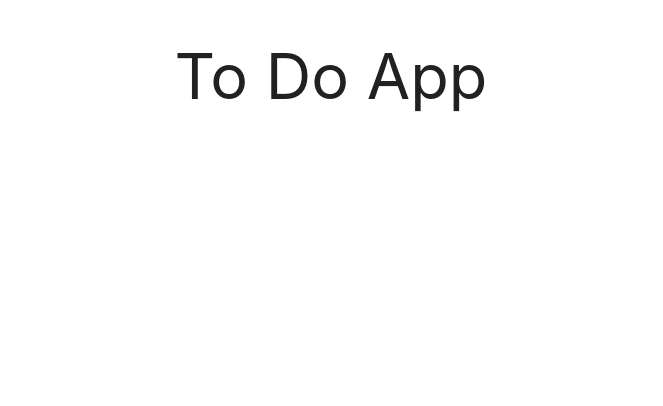
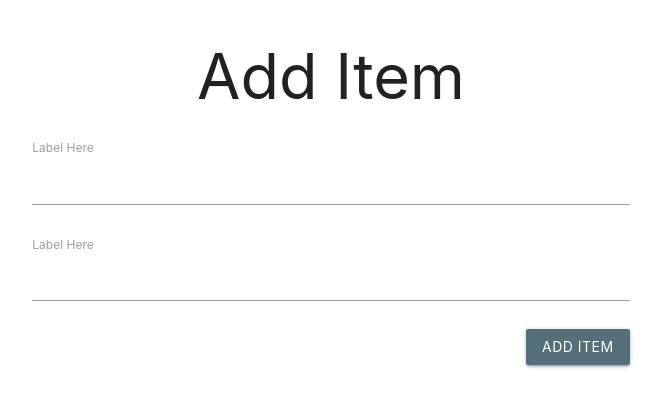
Before and after one commit to 3daddict/redux-todo-list, a React (Create React App) app: page /add in a window 1280 px wide. Shown: the top 406 px of the page, without its empty margins (309-972 px from the left). Built offline with nearby package versions, Linux system fonts and the light colour scheme.

Commit message:
created add items form

```diff
--- a/package.json
+++ b/package.json
@@ -11,6 +11,7 @@
     "react-router-dom": "^4.3.1",
     "react-scripts": "2.0.3",
     "redux": "^4.0.0",
+    "redux-form": "^7.4.2",
     "redux-promise": "^0.6.0"
   },
   "scripts": {
--- a/src/components/App.js
+++ b/src/components/App.js
@@ -1,13 +1,14 @@
 import React, { Component } from 'react';
 import { Route } from 'react-router-dom';
 import List from './list';
+import AddItem from './add_item';
 
 class App extends Component {
   render() {
     return (
       <div className="container">
-      	<h1 className="center">To Do App</h1>
-        <Route path="/" exact component={List} />
+      	<Route path="/" exact component={List} />
+        <Route path="/add" component={AddItem} />
       </div>
     );
   }
--- /dev/null
+++ b/src/components/add_item.js
@@ -0,0 +1,48 @@
+import React, { Component } from 'react';
+import { Field, reduxForm } from 'redux-form';
+
+class AddItem extends Component {
+
+    renderInput(props){
+        return (
+            <div className="row">
+                <div className="s12">
+                    <label>Label Here</label>
+                    <input {...props.input} type="text" />
+                </div>
+            </div>
+        )
+    }
+
+    saveItem = (values) => {
+        console.log('Form Values: ', values);
+
+    }
+
+    render(){
+        const { handleSubmit } = this.props;
+
+        return (
+            <div>
+                <h1 className="center">Add Item</h1>
+                <div className="row">
+                    <div className="col s8 offset-s2">
+                        <form onSubmit={handleSubmit(this.saveItem)} >
+                            <Field name="title" component={this.renderInput} />
+                            <Field name="details" component={this.renderInput} />
+                            <div className="row">
+                                <div className="s12 right-align">
+                                    <button className="btn blue-grey darken-1">Add Item</button>
+                                </div>
+                            </div>
+                        </form>
+                    </div>
+                </div>
+            </div>
+        );
+    }
+}
+
+export default reduxForm({
+    form: 'add-item'
+})(AddItem);
--- a/src/components/list.js
+++ b/src/components/list.js
@@ -1,4 +1,5 @@
 import React, { Component } from 'react';
+import { Link } from 'react-router-dom';
 import { connect } from 'react-redux';
 import { getListData } from '../actions';
 
@@ -14,9 +15,18 @@
         });
 
         return (
-            <ul className="collection">
-                {listElements}
-            </ul>
+            <div>
+                <h1 className="center">To Do List</h1>
+                <div className="row">
+                    <div className="col s12 right-align">
+                        <Link className="btn blue-grey darken-1" to="/add" >Add Item</Link>
+                    </div>
+                </div>
+                <ul className="collection">
+                    {listElements}
+                </ul>
+            </div>
+
         );
     }
 }
--- a/src/reducers/index.js
+++ b/src/reducers/index.js
@@ -1,8 +1,10 @@
 import { combineReducers } from 'redux';
+import { reducer as formReducer } from 'redux-form';
 import listReducer from './list_reducer';
 
 const rootReducer = combineReducers({
-    list: listReducer
+    list: listReducer,
+    form: formReducer
 });
 
 export default rootReducer;
```
Also changed, not shown: 1 other file (tests, documents, lock files or other folders).
